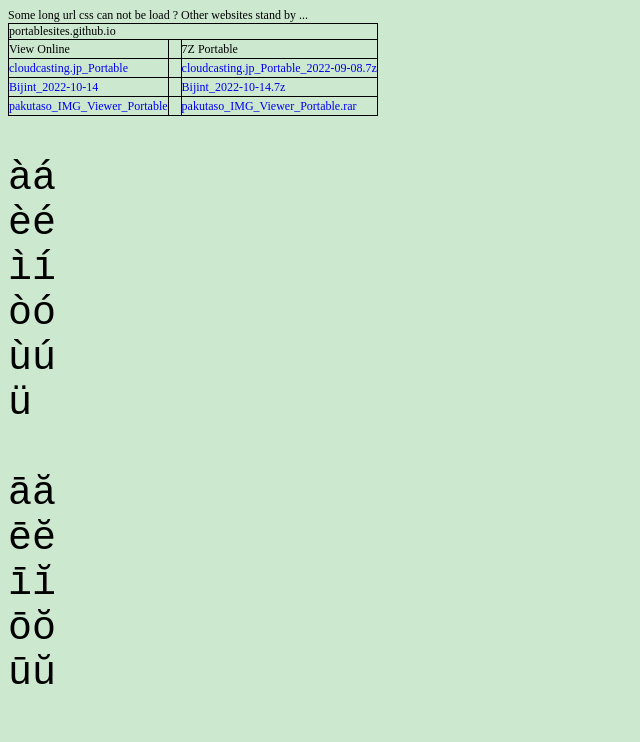
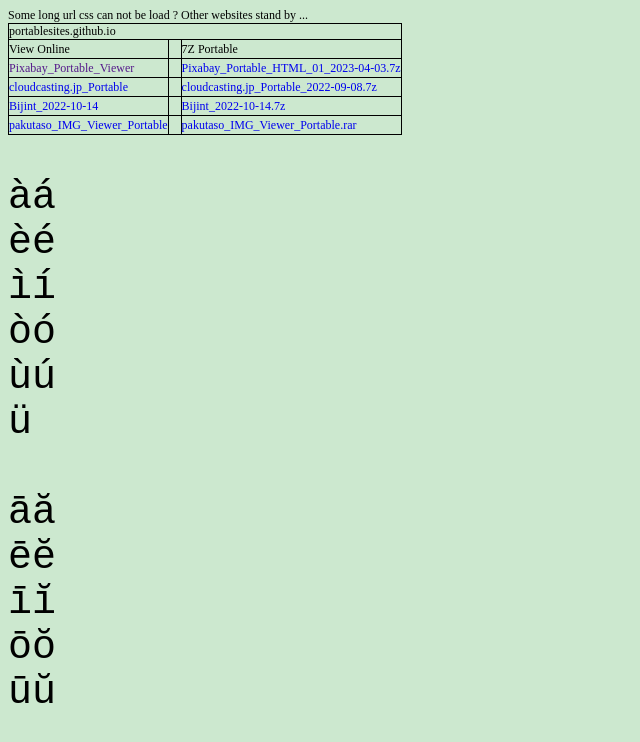
Before and after one commit to offline-site/offline-site.github.io, a plain HTML site: page index.html in a window 1280 px wide. Shown: the top 742 px of the page, without its empty margins (0-640 px from the left). Drawn offline with Linux system fonts and the light colour scheme; files that its build step writes are made by us from their sources; a script that the page names is missing.

Commit message:
Add files via upload

```diff
--- a/index.html
+++ b/index.html
@@ -16,27 +16,39 @@ pre
 <body bgcolor=#CCE8CF>
 <span>Some long url css can not be load ?	Other websites stand by ...</span>
 <table class=meme borderColor=#000000 cellSpacing=0 cellPadding=0 border=1 style="border-collapse: collapse;">
+	<!--==========DIVISION==========-->
 	<tr><td colspan=3>portablesites.github.io</td></tr>
+	<!--==========DIVISION==========-->
 	<tr>
 	<td>View Online</td>
 	<td>　</td>
 	<td>7Z Portable</td>
 	</tr>
+	<!--==========DIVISION==========-->
+	<tr>
+	<td><a href="" target=_blank>Pixabay_Portable_Viewer</a></td>
+	<td>　</td>
+	<td><a href="https://github.com/portablesites/portablesites.github.io/releases/download/Pixabay_Portable_Viewer/Pixabay_Portable_HTML_01_2023-04-03.7z" target=_blank>Pixabay_Portable_HTML_01_2023-04-03.7z</a></td>
+	</tr>
+	<!--==========DIVISION==========-->
 	<tr>
 	<td><a href="cloudcasting.jp_Portable/Portable_Viewer/index.html" target=_blank>cloudcasting.jp_Portable</a></td>
 	<td>　</td>
 	<td><a href="https://github.com/portablesites/portablesites.github.io/releases/download/Portable/cloudcasting.jp_Portable_2022-09-08.7z" target=_blank>cloudcasting.jp_Portable_2022-09-08.7z</a></td>
 	</tr>
+	<!--==========DIVISION==========-->
 	<tr>
 	<td><a href="Bijint/Bijint_Portable_01.html" target=_blank>Bijint_2022-10-14</a></td>
 	<td>　</td>
 	<td><a href="https://github.com/portablesites/portablesites.github.io/releases/download/Bijint_2022-10-14/Bijint_2022-10-14.7z" target=_blank>Bijint_2022-10-14.7z</a></td>
 	</tr>
+	<!--==========DIVISION==========-->
 	<tr>
 	<td><a href="pakutaso/pakutaso_IMG_Viewer_Portable/pakutaso_IMG_Viewer_Portable.html" target=_blank>pakutaso_IMG_Viewer_Portable</a></td>
 	<td>　</td>
 	<td><a href="https://github.com/portablesites/portablesites.github.io/releases/download/pakutaso_IMG_Viewer_Portable/pakutaso_IMG_Viewer_Portable.rar" target=_blank>pakutaso_IMG_Viewer_Portable.rar</a></td>
 	</tr>
+	<!--==========DIVISION==========-->
 </table>
 
 <pre>
```
Lines whose indentation alone changed are shown as unchanged.
